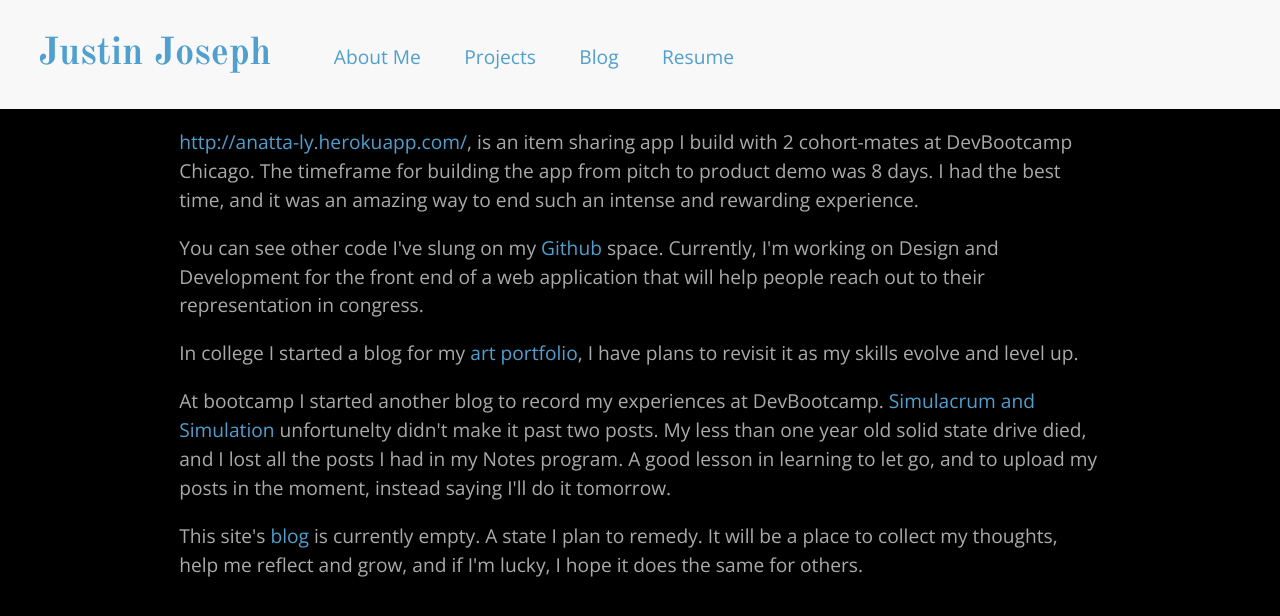
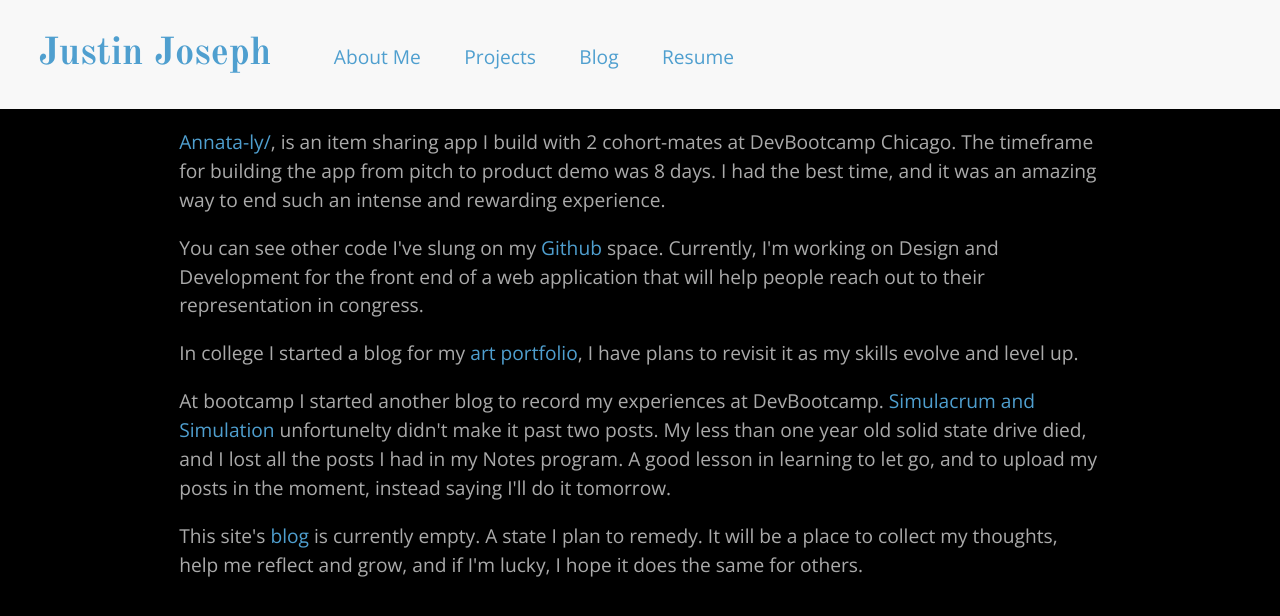
Before and after one commit to jjoseph05/jjoseph05.github.io, a Jekyll site: the page built from projects/index.html, in a window 1280 px wide. Shown: the top 616 px of the page. Built offline with Jekyll 4.4.1, drawn with Linux system fonts in a browser that asks for light colours; Markdown is read by kramdown in place of the engine named in the settings.

Commit message:
Fixed incorrect links

```diff
--- a/projects/index.html
+++ b/projects/index.html
@@ -4,9 +4,9 @@ title: Blog
 blog: true
 ---
 
-<p> <a href="http://justinjoseph1.blogspot.com">http://anatta-ly.herokuapp.com/</a>, is an item sharing app I build with 2 cohort-mates at DevBootcamp Chicago. The timeframe for building the app from pitch to product demo was 8 days. I had the best time, and it was an amazing way to end such an intense and rewarding experience.</p>
+<p> <a href="http://anatta-ly.herokuapp.com">Annata-ly/</a>, is an item sharing app I build with 2 cohort-mates at DevBootcamp Chicago. The timeframe for building the app from pitch to product demo was 8 days. I had the best time, and it was an amazing way to end such an intense and rewarding experience.</p>
 
-<p>You can see other code I've slung on my <a href="http://www.w3schools.com">Github</a> space. Currently, I'm working on Design and Development for the front end of a web application that will help people reach out to their representation in congress.</p>
+<p>You can see other code I've slung on my <a href="https://github.com/jjoseph05">Github</a> space. Currently, I'm working on Design and Development for the front end of a web application that will help people reach out to their representation in congress.</p>
 
 <p>In college I started a blog for my <a href="http://justinjoseph1.blogspot.com">art portfolio</a>, I have plans to revisit it as my skills evolve and level up. </p>
 
```
